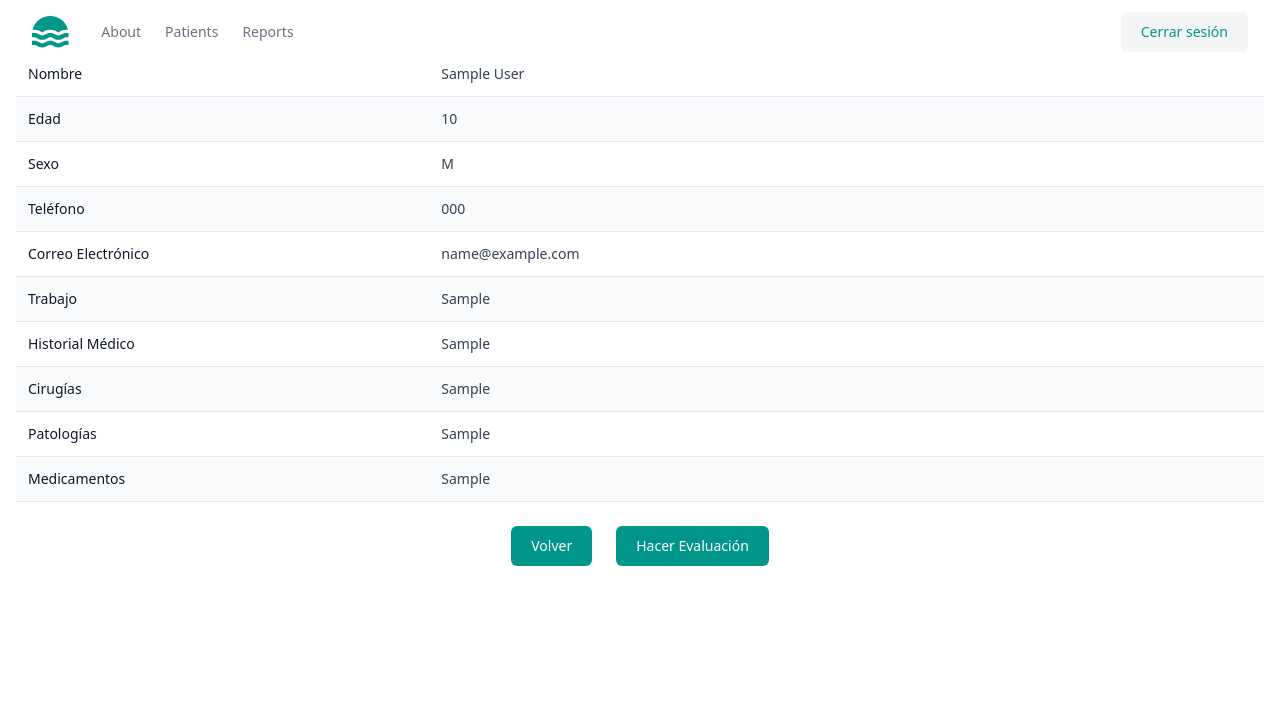
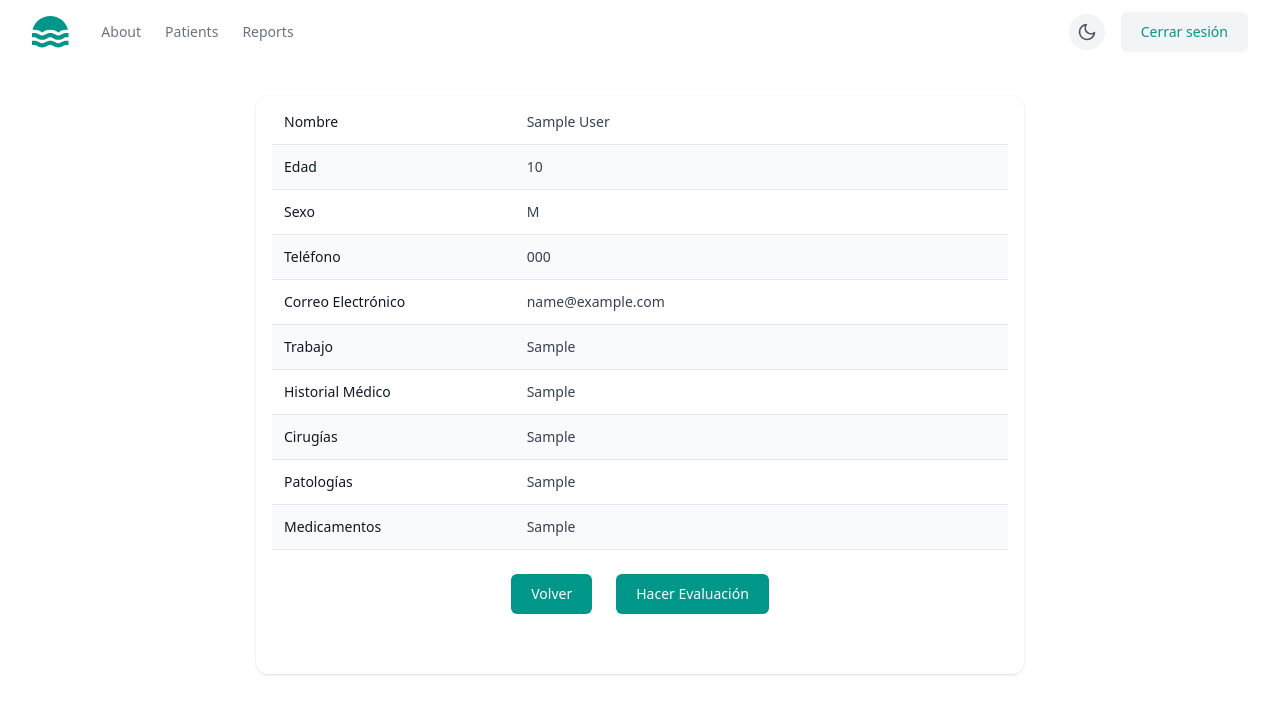
Before and after one commit to Loperaa-Juan/FisioVis, a Django app: page /patients/details/00000000-0000-0000-0000-000000000001 in a window 1280 px wide. Shown: the top 714 px of the page. Run offline with Django 5.2, Linux system fonts and the light colour scheme; a user stored in the database is signed in; tables that the repository leaves empty hold one stand-in row (values such as "Sample post"); some libraries are stand-ins or nearby versions.

Commit message:
feat: add dark mode toggle with sun/moon icons across all pages

```diff
--- a/patients/templates/patients/edit_patient.html
+++ b/patients/templates/patients/edit_patient.html
@@ -2,16 +2,14 @@
 {% load tailwind_filters %}
 {% block content %}
 
-<div class="max-w-2xl mx-auto p-6 bg-white rounded-xl shadow-md">
-  <h2 class="text-2xl font-bold mb-6 text-gray-800">Editar Paciente</h2>
+<div class="max-w-2xl mx-auto p-6 bg-white dark:bg-gray-800 rounded-xl shadow-md">
+  <h2 class="text-2xl font-bold mb-6 text-gray-800 dark:text-gray-100">Editar Paciente</h2>
 
   <form method="POST" class="space-y-4">
     {% csrf_token %}
-
     <div class="space-y-4">
       {{ form|crispy }}
     </div>
-
     <div class='flex items-center justify-center mb-8 py-6'>
       <button
         type="submit"
--- a/patients/templates/patients/patient_details.html
+++ b/patients/templates/patients/patient_details.html
@@ -1,64 +1,54 @@
 {% extends 'base.html' %} {% load tailwind_filters %} {% block content %}
-<div class="flow-root">
-  <dl class="-my-3 divide-y divide-gray-200 text-sm *:even:bg-gray-50">
+<div class="flow-root max-w-3xl mx-auto mt-8 bg-white dark:bg-gray-800 rounded-xl shadow-sm p-4">
+  <dl class="-my-3 divide-y divide-gray-200 dark:divide-gray-700 text-sm *:even:bg-gray-50 dark:*:even:bg-gray-700/50">
     <div class="grid grid-cols-1 gap-1 p-3 sm:grid-cols-3 sm:gap-4">
-      <dt class="font-medium text-gray-900">Nombre</dt>
-
-      <dd class="text-gray-700 sm:col-span-2">{{patient.full_name}}</dd>
+      <dt class="font-medium text-gray-900 dark:text-gray-100">Nombre</dt>
+      <dd class="text-gray-700 dark:text-gray-300 sm:col-span-2">{{patient.full_name}}</dd>
     </div>
 
     <div class="grid grid-cols-1 gap-1 p-3 sm:grid-cols-3 sm:gap-4">
-      <dt class="font-medium text-gray-900">Edad</dt>
-
-      <dd class="text-gray-700 sm:col-span-2">{{patient.age}}</dd>
+      <dt class="font-medium text-gray-900 dark:text-gray-100">Edad</dt>
+      <dd class="text-gray-700 dark:text-gray-300 sm:col-span-2">{{patient.age}}</dd>
     </div>
 
     <div class="grid grid-cols-1 gap-1 p-3 sm:grid-cols-3 sm:gap-4">
-      <dt class="font-medium text-gray-900">Sexo</dt>
-
-      <dd class="text-gray-700 sm:col-span-2">{{patient.sex}}</dd>
+      <dt class="font-medium text-gray-900 dark:text-gray-100">Sexo</dt>
+      <dd class="text-gray-700 dark:text-gray-300 sm:col-span-2">{{patient.sex}}</dd>
     </div>
 
     <div class="grid grid-cols-1 gap-1 p-3 sm:grid-cols-3 sm:gap-4">
-      <dt class="font-medium text-gray-900">Teléfono</dt>
-
-      <dd class="text-gray-700 sm:col-span-2">{{patient.phone}}</dd>
+      <dt class="font-medium text-gray-900 dark:text-gray-100">Teléfono</dt>
+      <dd class="text-gray-700 dark:text-gray-300 sm:col-span-2">{{patient.phone}}</dd>
     </div>
 
     <div class="grid grid-cols-1 gap-1 p-3 sm:grid-cols-3 sm:gap-4">
-      <dt class="font-medium text-gray-900">Correo Electrónico</dt>
-
-      <dd class="text-gray-700 sm:col-span-2">{{patient.email}}</dd>
+      <dt class="font-medium text-gray-900 dark:text-gray-100">Correo Electrónico</dt>
+      <dd class="text-gray-700 dark:text-gray-300 sm:col-span-2">{{patient.email}}</dd>
     </div>
 
     <div class="grid grid-cols-1 gap-1 p-3 sm:grid-cols-3 sm:gap-4">
-      <dt class="font-medium text-gray-900">Trabajo</dt>
-
-      <dd class="text-gray-700 sm:col-span-2">{{patient.work}}</dd>
+      <dt class="font-medium text-gray-900 dark:text-gray-100">Trabajo</dt>
+      <dd class="text-gray-700 dark:text-gray-300 sm:col-span-2">{{patient.work}}</dd>
     </div>
 
     <div class="grid grid-cols-1 gap-1 p-3 sm:grid-cols-3 sm:gap-4">
-      <dt class="font-medium text-gray-900">Historial Médico</dt>
-
-      <dd class="text-gray-700 sm:col-span-2">{{patient.medical_history}}</dd>
+      <dt class="font-medium text-gray-900 dark:text-gray-100">Historial Médico</dt>
+      <dd class="text-gray-700 dark:text-gray-300 sm:col-span-2">{{patient.medical_history}}</dd>
     </div>
 
     <div class="grid grid-cols-1 gap-1 p-3 sm:grid-cols-3 sm:gap-4">
-      <dt class="font-medium text-gray-900">Cirugías</dt>
-
-      <dd class="text-gray-700 sm:col-span-2">{{patient.surgeries}}</dd>
+      <dt class="font-medium text-gray-900 dark:text-gray-100">Cirugías</dt>
+      <dd class="text-gray-700 dark:text-gray-300 sm:col-span-2">{{patient.surgeries}}</dd>
     </div>
 
     <div class="grid grid-cols-1 gap-1 p-3 sm:grid-cols-3 sm:gap-4">
-      <dt class="font-medium text-gray-900">Patologías</dt>
-
-      <dd class="text-gray-700 sm:col-span-2">{{patient.pathologies}}</dd>
+      <dt class="font-medium text-gray-900 dark:text-gray-100">Patologías</dt>
+      <dd class="text-gray-700 dark:text-gray-300 sm:col-span-2">{{patient.pathologies}}</dd>
     </div>
 
     <div class="grid grid-cols-1 gap-1 p-3 sm:grid-cols-3 sm:gap-4">
-      <dt class="font-medium text-gray-900">Medicamentos</dt>
-
-      <dd class="text-gray-700 sm:col-span-2">{{patient.medications}}</dd>
+      <dt class="font-medium text-gray-900 dark:text-gray-100">Medicamentos</dt>
+      <dd class="text-gray-700 dark:text-gray-300 sm:col-span-2">{{patient.medications}}</dd>
     </div>
 
     <div class='flex items-center justify-center mb-8 py-6 space-x-6'>
@@ -78,5 +68,4 @@
     </div>
   </dl>
 </div>
-
 {% endblock content %}
--- a/requirements.txt
+++ b/requirements.txt
@@ -33,12 +33,13 @@ jiter==0.11.1
 kiwisolver==1.4.9
 matplotlib==3.10.7
 matplotlib-inline==0.2.1
-mediapipe==0.10.21
+# mediapipe==0.10.21
 ml_dtypes==0.5.3
 numpy==1.26.4
+opencv-python==4.10.0.84
+mediapipe==0.10.21
 openai==2.7.1
 opencv-contrib-python==4.11.0.86
-opencv-python==4.12.0.88
 opt_einsum==3.4.0
 packaging==25.0
 parso==0.8.5
--- a/templates/base.html
+++ b/templates/base.html
@@ -4,10 +4,27 @@
     <meta charset="UTF-8" />
     <meta name="viewport" content="width=device-width, initial-scale=1.0" />
     <script src="https://cdn.jsdelivr.net/npm/@tailwindcss/browser@4"></script>
+    <style type="text/tailwindcss">
+      @variant dark (&:is(.dark *));
+
+      .dark input:not([type="checkbox"]):not([type="radio"]):not([type="submit"]):not([type="button"]),
+      .dark select,
+      .dark textarea {
+        background-color: #374151;
+        border-color: #4b5563;
+        color: #f3f4f6;
+      }
+    </style>
+    <script>
+      if (localStorage.theme === 'dark' ||
+          (!('theme' in localStorage) && window.matchMedia('(prefers-color-scheme: dark)').matches)) {
+        document.documentElement.classList.add('dark');
+      }
+    </script>
     <title>Home</title>
   </head>
-  <body>
-    <header class="bg-white">
+  <body class="bg-white dark:bg-gray-900">
+    <header class="bg-white dark:bg-gray-900 dark:border-b dark:border-gray-700">
       <div
         class="mx-auto flex h-16 max-w-7xl items-center gap-8 px-4 sm:px-6 lg:px-8"
       >
@@ -31,7 +48,7 @@
             <ul class="flex items-center gap-6 text-sm">
               <li>
                 <a
-                  class="text-gray-500 transition hover:text-gray-500/75"
+                  class="text-gray-500 dark:text-gray-300 transition hover:text-gray-500/75 dark:hover:text-gray-100"
                   href="{% url 'about' %}"
                 >
                   About
@@ -40,7 +57,7 @@
 
               <li>
                 <a
-                  class="text-gray-500 transition hover:text-gray-500/75"
+                  class="text-gray-500 dark:text-gray-300 transition hover:text-gray-500/75 dark:hover:text-gray-100"
                   href="{% url 'patient_list' %}"
                 >
                   Patients
@@ -49,7 +66,7 @@
 
               <li>
                 <a
-                  class="text-gray-500 transition hover:text-gray-500/75"
+                  class="text-gray-500 dark:text-gray-300 transition hover:text-gray-500/75 dark:hover:text-gray-100"
                   href="{% url 'patient-reports' %}"
                 >
                   Reports
@@ -59,13 +76,29 @@
           </nav>
 
           <div class="flex items-center gap-4">
+            <!-- Dark mode toggle button -->
+            <button
+              onclick="toggleDark()"
+              class="rounded-full p-2 bg-gray-100 dark:bg-gray-700 text-gray-600 dark:text-yellow-300 transition hover:bg-gray-200 dark:hover:bg-gray-600"
+              aria-label="Toggle dark mode"
+            >
+              <!-- Moon icon: visible in light mode -->
+              <svg class="h-5 w-5 dark:hidden" xmlns="http://www.w3.org/2000/svg" fill="none" viewBox="0 0 24 24" stroke="currentColor" stroke-width="2">
+                <path stroke-linecap="round" stroke-linejoin="round" d="M21 12.79A9 9 0 1111.21 3 7 7 0 0021 12.79z" />
+              </svg>
+              <!-- Sun icon: visible in dark mode -->
+              <svg class="h-5 w-5 hidden dark:block" xmlns="http://www.w3.org/2000/svg" fill="none" viewBox="0 0 24 24" stroke="currentColor" stroke-width="2">
+                <path stroke-linecap="round" stroke-linejoin="round" d="M12 3v1m0 16v1m9-9h-1M4 12H3m15.364-6.364l-.707.707M6.343 17.657l-.707.707m12.728 0l-.707-.707M6.343 6.343l-.707-.707M12 8a4 4 0 100 8 4 4 0 000-8z" />
+              </svg>
+            </button>
+
             <div class="sm:flex sm:gap-4">
               {% if user.is_authenticated %}
               <form action="{% url 'logout' %}" method="post">
                 {% csrf_token %}
                 <button
                   type="submit"
-                  class="hidden rounded-md bg-gray-100 px-5 py-2.5 text-sm font-medium text-teal-600 transition hover:text-teal-600/75 sm:block"
+                  class="hidden rounded-md bg-gray-100 dark:bg-gray-700 px-5 py-2.5 text-sm font-medium text-teal-600 dark:text-teal-400 transition hover:text-teal-600/75 dark:hover:text-teal-300 sm:block"
                 >
                   Cerrar sesión
                 </button>
@@ -80,7 +113,7 @@
               </a>
 
               <a
-                class="hidden rounded-md bg-gray-100 px-5 py-2.5 text-sm font-medium text-teal-600 transition hover:text-teal-600/75 sm:block"
+                class="hidden rounded-md bg-gray-100 dark:bg-gray-700 px-5 py-2.5 text-sm font-medium text-teal-600 dark:text-teal-400 transition hover:text-teal-600/75 dark:hover:text-teal-300 sm:block"
                 href="#"
               >
                 Register
@@ -89,7 +122,7 @@
             </div>
 
             <button
-              class="block rounded-sm bg-gray-100 p-2.5 text-gray-600 transition hover:text-gray-600/75 md:hidden"
+              class="block rounded-sm bg-gray-100 dark:bg-gray-700 p-2.5 text-gray-600 dark:text-gray-300 transition hover:text-gray-600/75 md:hidden"
             >
               <span class="sr-only">Toggle menu</span>
               <svg
@@ -114,5 +147,13 @@
     <div class="container mx-auto px-4">
       {% block content %}{% endblock content %}
     </div>
+
+    <script>
+      function toggleDark() {
+        const html = document.documentElement;
+        html.classList.toggle('dark');
+        localStorage.theme = html.classList.contains('dark') ? 'dark' : 'light';
+      }
+    </script>
   </body>
 </html>
--- a/users/templates/users/login.html
+++ b/users/templates/users/login.html
@@ -3,7 +3,7 @@
 
 {% block content %}
 <div class="container mx-auto w-1/3">
-    <h1 class="text-2xl font-bold text-gray-900 sm:text-3xl">Iniciar sesión</h1>
+    <h1 class="text-2xl font-bold text-gray-900 dark:text-gray-100 sm:text-3xl">Iniciar sesión</h1>
     <form action="" method="post" class="my-8">
         {% csrf_token %}
         {{ form|crispy }}
@@ -13,9 +13,9 @@
             Login
         </button>
     </form>
-    <p class="text-center text-sm text-gray-500 mt-4">
+    <p class="text-center text-sm text-gray-500 dark:text-gray-400 mt-4">
         ¿No tienes una cuenta?
-        <a class="underline" href="{% url 'register' %}">Registrate</a>
+        <a class="underline dark:text-gray-300" href="{% url 'register' %}">Registrate</a>
     </p>
 </div>
 {% endblock content %}
--- a/users/templates/users/register.html
+++ b/users/templates/users/register.html
@@ -3,7 +3,7 @@
 
 {% block content %}
 <div class="container mx-auto w-1/3">
-    <h1 class="text-2xl font-bold text-gray-900 sm:text-3xl">Iniciar sesión</h1>
+    <h1 class="text-2xl font-bold text-gray-900 dark:text-gray-100 sm:text-3xl">Registrarse</h1>
     <form action="" method="post" class="my-8">
         {% csrf_token %}
         {{ form|crispy }}
@@ -13,9 +13,9 @@
             Registrarse
         </button>
     </form>
-    <p class="text-center text-sm text-gray-500 mt-4">
+    <p class="text-center text-sm text-gray-500 dark:text-gray-400 mt-4">
         Ya tienes una cuenta
-        <a class="underline" href="{% url 'login' %}">Inicia sesión</a>
+        <a class="underline dark:text-gray-300" href="{% url 'login' %}">Inicia sesión</a>
     </p>
 </div>
 {% endblock content %}
```
Also changed, not shown: assessments/templates/assessments/assessment.html (+14 -26 lines), patients/templates/patients/create_patient.html (+5 -6 lines), patients/templates/patients/delete_patient.html (+4 -4 lines), patients/templates/patients/list_patient.html (+22 -64 lines), reports/templates/reports/patients.html (+19 -48 lines), templates/about.html (+9 -12 lines), templates/landing.html (+40 -6 lines). Lines whose indentation alone changed are shown as unchanged.
